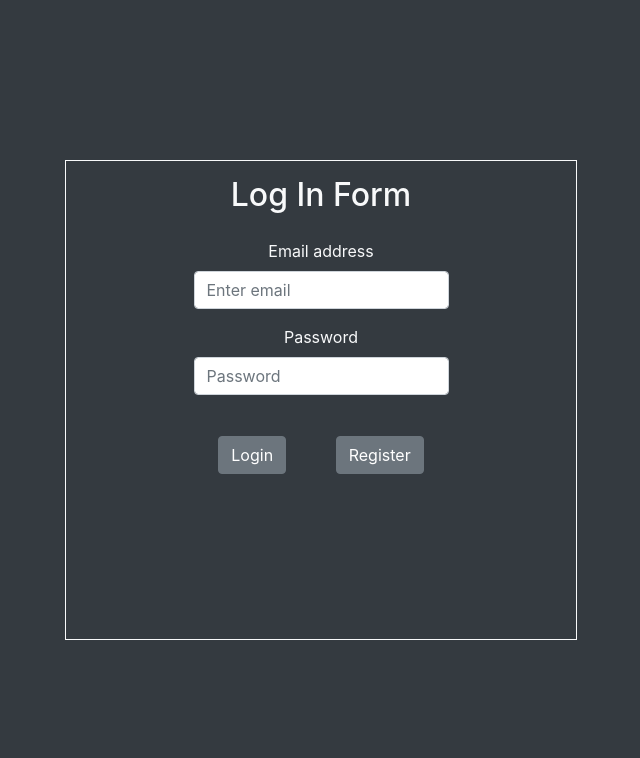
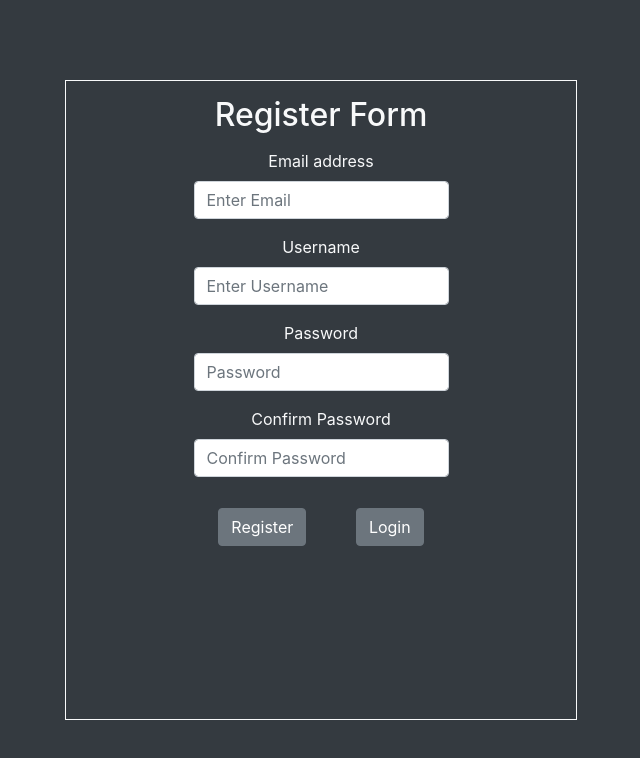
Before and after one commit to ikim1991/my-dashboard-app, a React (Create React App) app: page / in a window 1280 px wide. Shown: the top 758 px of the page, without its empty margins (319-959 px from the left). Built offline with nearby package versions, Linux system fonts and the light colour scheme.

Commit message:
Adding Page Navigation

```diff
--- a/src/App.js
+++ b/src/App.js
@@ -7,7 +7,8 @@ import 'bootstrap/dist/css/bootstrap.min.css';
 
 const mapStateToProps = (state) => {
   return{
-    loggedIn: state.loginStatus.loggedIn
+    loggedIn: state.loginStatus.loggedIn,
+    navigation: state.navigationStatus.navigation
   }
 }
 
@@ -18,13 +19,34 @@ const mapDispatchToProps = (dispatch) => {
 }
 
 function App(props) {
-  const { loggedIn } = props
+  const { loggedIn, navigation } = props
 
-  return (
-    <div className="App">
-      <LogIn/>
-    </div>
-  );
+  switch(navigation){
+    case "login":
+      return(
+        <div className="App">
+          <LogIn/>
+        </div>
+      )
+    case "register":
+      return(
+        <div className="App">
+          <Register/>
+        </div>
+      )
+    case "main":
+      return(
+        <div className="App">
+          <MainPage/>
+        </div>
+      )
+    default:
+      return(
+        <div className="App">
+          <LogIn/>
+        </div>
+      )
+  }
 }
 
 export default connect(mapStateToProps, mapDispatchToProps)(App);
--- a/src/actions.js
+++ b/src/actions.js
@@ -12,12 +12,11 @@ export const userLogin = (credentials) => (dispatch) => {
   })
   .then(res => res.json())
   .then(data => console.log(data))
+  .catch(error => dispatch({ type: "LOGIN_ERROR", payload: error}))
 }
 
 export const registerUser = (credentials) => (dispatch) => {
   dispatch({type: "REGISTER_PENDING"})
-  console.log(credentials)
-  console.log(`${process.env.REACT_APP_BACKEND_URL}users`)
   fetch(`${process.env.REACT_APP_BACKEND_URL}users`, {
     method: 'post',
     headers: {
@@ -31,4 +30,9 @@ export const registerUser = (credentials) => (dispatch) => {
   })
   .then(res => res.json())
   .then(data => console.log(data))
+  .catch(error => dispatch({ type: "REGISTER_ERROR", payload: error}))
 }
+
+export const navigateToLogin = () => ({type: "LOGIN"})
+export const navigateToRegister = () => ({type: "REGISTER"})
+export const navigateToMain = () => ({type: "MAIN"})
--- a/src/components/LogIn.js
+++ b/src/components/LogIn.js
@@ -1,12 +1,12 @@
 import React from 'react';
 import './css/LogIn.css';
 import { connect } from 'react-redux';
-import { userLogin } from '../actions';
+import { userLogin, navigateToRegister } from '../actions';
+import { validateLoginForm, clearLoginForm } from './scripts/scripts';
 
 const mapStateToProps = (state) => {
   return{
     user: state.loginStatus.user,
-    token: state.loginStatus.token,
     error: state.loginStatus.error
   }
 }
@@ -15,6 +15,9 @@ const mapDispatchToProps = (dispatch) => {
   return{
     onUserLogin: (credentials) => {
       dispatch(userLogin(credentials))
+    },
+    onNavigateToRegister: () => {
+      dispatch(navigateToRegister())
     }
   }
 }
@@ -22,7 +25,7 @@ const mapDispatchToProps = (dispatch) => {
 
 function LogIn(props){
 
-  const { user, token, onUserLogin } = props
+  const { user, token, onUserLogin, onNavigateToRegister } = props
 
   const onLogin = (e) => {
     e.preventDefault()
@@ -32,8 +35,9 @@ function LogIn(props){
 
     if(credentials[0].length > 0 && credentials[1].length > 0){
       onUserLogin(credentials)
+      clearLoginForm()
     }else {
-      console.log("RUN SCRIPT...")
+      validateLoginForm()
     }
 
     e.target.disabled = false
@@ -46,7 +50,7 @@ function LogIn(props){
           <h2>Log In Form</h2>
         </div>
         <div className="login-main">
-          <form>
+          <form id="login-form">
             <div className="form-group">
               <label>Email address</label>
               <input type="email" className="form-control" aria-describedby="emailHelp" placeholder="Enter email"/>
@@ -57,7 +61,7 @@ function LogIn(props){
             </div>
             <div className="login-buttons">
               <button type="submit" className="btn btn-secondary" onClick={onLogin}>Login</button>
-              <button type="button" className="btn btn-secondary">Register</button>
+              <button type="button" className="btn btn-secondary" onClick={onNavigateToRegister}>Register</button>
             </div>
           </form>
         </div>
--- a/src/components/Register.js
+++ b/src/components/Register.js
@@ -1,7 +1,8 @@
 import React from 'react';
 import './css/Register.css';
 import { connect } from 'react-redux';
-import { registerUser } from '../actions';
+import { registerUser, navigateToLogin } from '../actions';
+import { validateRegisterForm, clearRegisterForm } from './scripts/scripts';
 
 const mapStateToProps = (state) => {
   return{
@@ -13,13 +14,16 @@ const mapDispatchToProps = (dispatch) => {
   return{
     onRegisterUser: (credentials) => {
       dispatch(registerUser(credentials))
+    },
+    onNavigateToLogin: () => {
+      dispatch(navigateToLogin())
     }
   }
 }
 
 function Register(props){
 
-  const { onRegisterUser } = props
+  const { onRegisterUser, onNavigateToLogin } = props
 
   const onRegister = (e) => {
     e.preventDefault()
@@ -30,11 +34,12 @@ function Register(props){
     if(credentials[0].length > 0 && credentials[1].length > 0 && credentials[2].length > 0 && credentials[3].length > 0){
       if(credentials[2] === credentials[3]){
         onRegisterUser(credentials)
+        clearRegisterForm()
       }else{
-        console.log("RUN SCRIPT")
+        validateRegisterForm()
       }
     }else{
-      console.log("RUN SCRIPT")
+      validateRegisterForm()
     }
     e.target.disabled = false
   }
@@ -46,7 +51,7 @@ function Register(props){
           <h2>Register Form</h2>
         </div>
         <div className="register-main">
-          <form>
+          <form id="register-form">
             <div className="form-group">
               <label>Email address</label>
               <input type="email" className="form-control" placeholder="Enter Email"/>
@@ -65,7 +70,7 @@ function Register(props){
             </div>
             <div className="register-buttons">
               <button type="submit" className="btn btn-secondary" onClick={onRegister}>Register</button>
-              <button type="button" className="btn btn-secondary">Login</button>
+              <button type="button" className="btn btn-secondary" onClick={onNavigateToLogin}>Login</button>
             </div>
           </form>
         </div>
--- a/src/components/scripts/scripts.js
+++ b/src/components/scripts/scripts.js
@@ -0,0 +1,43 @@
+export const validateLoginForm = () => {
+  const inputs = Array.from(document.querySelectorAll("#login-form input"))
+  inputs.forEach(target => target.classList.remove("border", "border-danger"))
+
+  if(inputs[0].value.length === 0){
+    alert("Input valid email...")
+    inputs[0].classList.add("border", "border-danger")
+  } else if(inputs[1].value.length === 0){
+    alert("Input valid password...")
+    inputs[1].classList.add("border", "border-danger")
+  }
+}
+
+export const validateRegisterForm = () => {
+  const inputs = Array.from(document.querySelectorAll("#register-form input"))
+  inputs.forEach(target => target.classList.remove("border", "border-danger"))
+
+  if(inputs[0].value.length === 0){
+    alert("Input valid email...")
+    inputs[0].classList.add("border", "border-danger")
+  } else if(inputs[1].value.length === 0){
+    alert("Input valid username...")
+    inputs[1].classList.add("border", "border-danger")
+  } else if(inputs[2].value.length === 0){
+    alert("Input valid password...")
+    inputs[2].classList.add("border", "border-danger")
+    inputs[3].classList.add("border", "border-danger")
+  } else if(inputs[2].value !== inputs[3].value){
+    alert("Please confirm your password...")
+    inputs[2].classList.add("border", "border-danger")
+    inputs[3].classList.add("border", "border-danger")
+  }
+}
+
+export const clearLoginForm = () => {
+  document.querySelector("#login-form").reset()
+  Array.from(document.querySelectorAll("#login-form input")).forEach(target => target.classList.remove("border", "border-danger"))
+}
+
+export const clearRegisterForm = () => {
+  document.querySelector("#register-form").reset()
+  Array.from(document.querySelectorAll("#register-form input")).forEach(target => target.classList.remove("border", "border-danger"))
+}
--- a/src/index.js
+++ b/src/index.js
@@ -3,10 +3,10 @@ import ReactDOM from 'react-dom';
 import { Provider } from 'react-redux';
 import { createStore, applyMiddleware, combineReducers } from 'redux';
 import thunkMiddleware from 'redux-thunk';
-import { loginStatus } from './reducers';
+import { loginStatus, navigationStatus } from './reducers';
 import App from './App';
 
-const rootReducer = combineReducers({ loginStatus })
+const rootReducer = combineReducers({ loginStatus, navigationStatus })
 const store = createStore(rootReducer, applyMiddleware(thunkMiddleware))
 
 ReactDOM.render(
--- a/src/reducers.js
+++ b/src/reducers.js
@@ -4,7 +4,6 @@ const initialLoginStatusState = {
     email: "",
   },
   loggedIn: false,
-  token: "",
   isPending: false,
   error: ""
 }
@@ -12,29 +11,34 @@ const initialLoginStatusState = {
 export const loginStatus = (state = initialLoginStatusState, action={}) => {
   switch(action.type){
     case "LOGIN_PENDING":
-      return Object.assign({}, state, { isPending: true })
+      return Object.assign({}, state, { isPending: true, loggedIn: false })
     case "LOGIN_SUCCESS":
-      return Object.assign({}, state, { isPending: false, user: action.payload.user, loggedIn: true, token: action.payload.token })
+      return Object.assign({}, state, { isPending: false, user: action.payload, loggedIn: true })
+    case "REGISTER_PENDING":
+      return Object.assign({}, state, { isPending: true, loggedIn: false })
+    case "REGISTER_SUCCESS":
+      return Object.assign({}, state, { isPending: false, user: action.payload, loggedIn: true })
+    case "REGISTER_ERROR":
+      return Object.assign({}, state, { error: action.payload.error, isPending: false, loggedIn: false })
     case "LOGIN_ERROR":
-      return Object.assign({}, state, { error: action.payload.error, isPending: false })
+      return Object.assign({}, state, { error: action.payload.error, isPending: false, loggedIn: false })
     default:
       return state
   }
 }
 
-const initialRegisterCredentials = {
-  isPending: false,
-  error: ""
+export const initialNavigationPage = {
+  navigation: "register"
 }
 
-export const registerCredentials = (state = initialRegisterCredentials, action={}) => {
+export const navigationStatus = (state = initialNavigationPage, action={}) => {
   switch(action.type){
-    case "REGISTER_PENDING":
-      return Object.assign({}, state, { isPending: true })
-    case "REGISTER_SUCCESS":
-      return Object.assign({}, state, { isPending: false })
-    case "REGISTER_ERROR":
-      return Object.assign({}, state, { error: action.payload.error, isPending: false })
+    case "LOGIN":
+      return Object.assign({}, state, { navigation: "login" })
+    case "REGISTER":
+      return Object.assign({}, state, { navigation: "register" })
+    case "MAIN":
+      return Object.assign({}, state, { navigation: "main" })
     default:
       return state
   }
```
